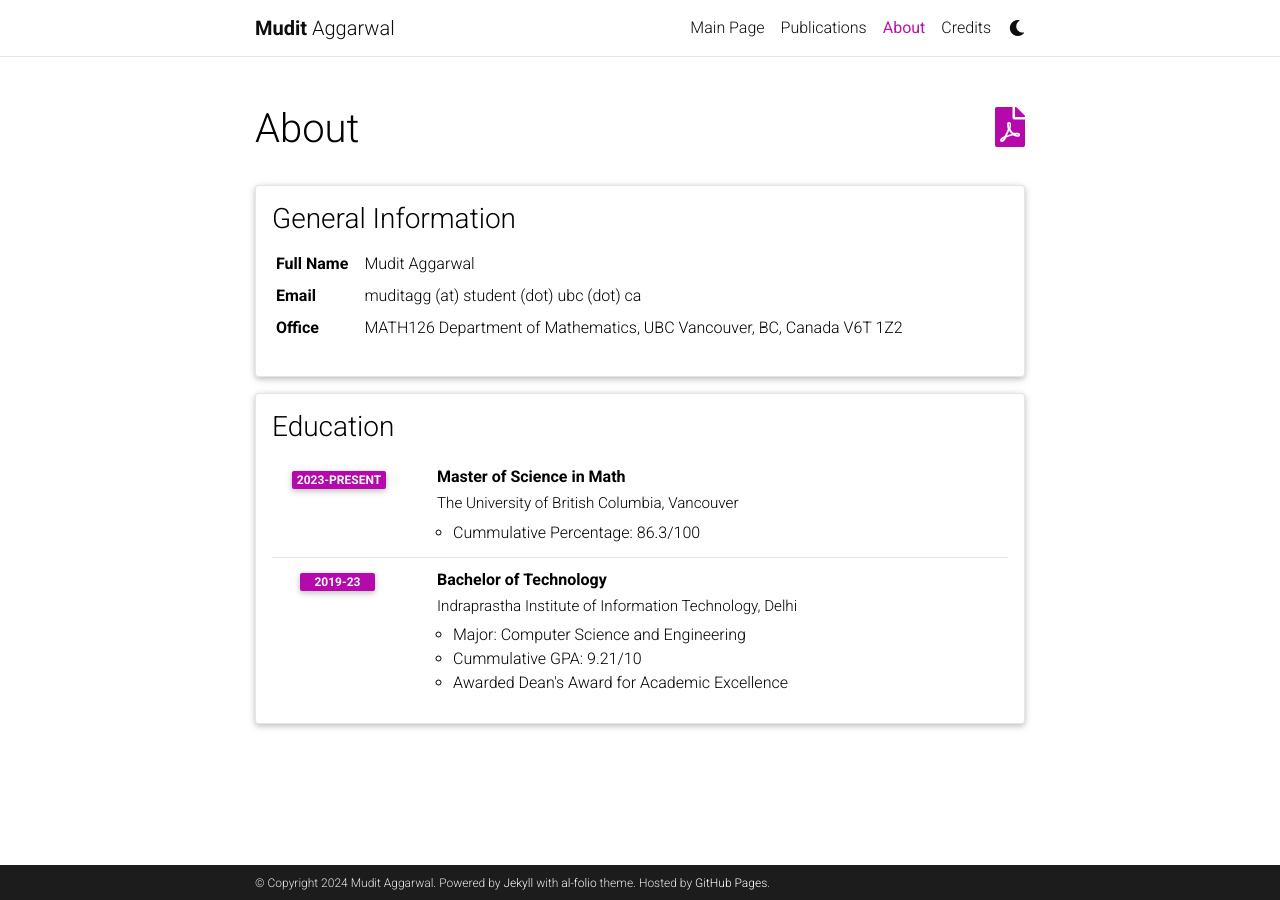
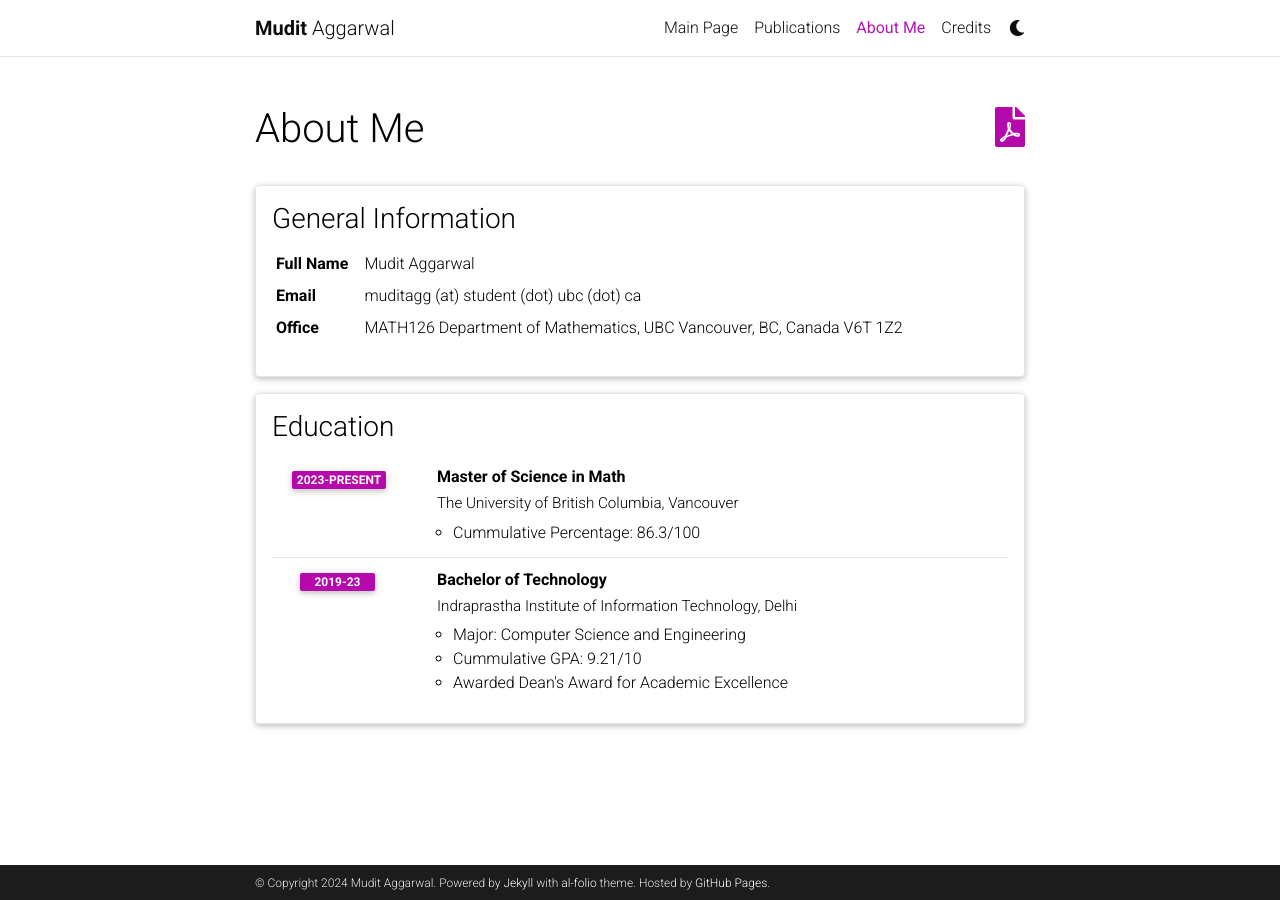
Before and after one commit to v1at0r/v1at0r.github.io, a Jekyll site: the page built from _pages/aboutme.md, in a window 1280 px wide. Built offline with Jekyll 4.4.1, drawn with Linux system fonts in a browser that asks for light colours; comment, search, counter and statistics services are not loaded; a style sheet for code colours, icons or effects is not loaded.

```diff
--- a/_pages/about2.md
+++ b/_pages/aboutme.md
@@ -1,7 +1,7 @@
 ---
 layout: cv
-permalink: /about/
-title: About
+permalink: /aboutme/
+title: About Me
 nav: true
 nav_order: 4
 cv_pdf: Mudit_Long_CV.pdf
```
